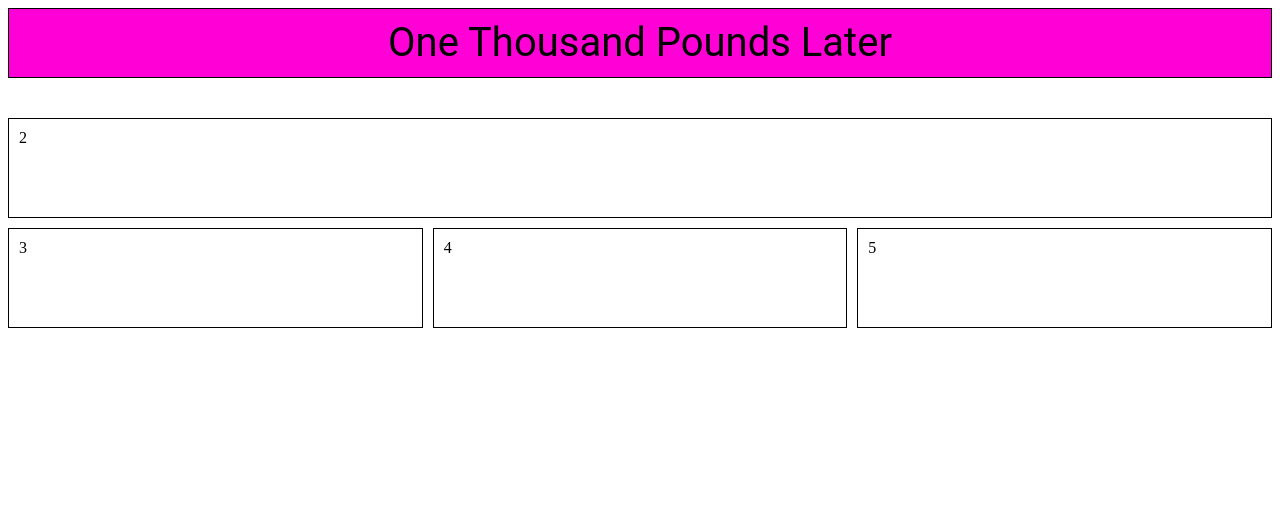
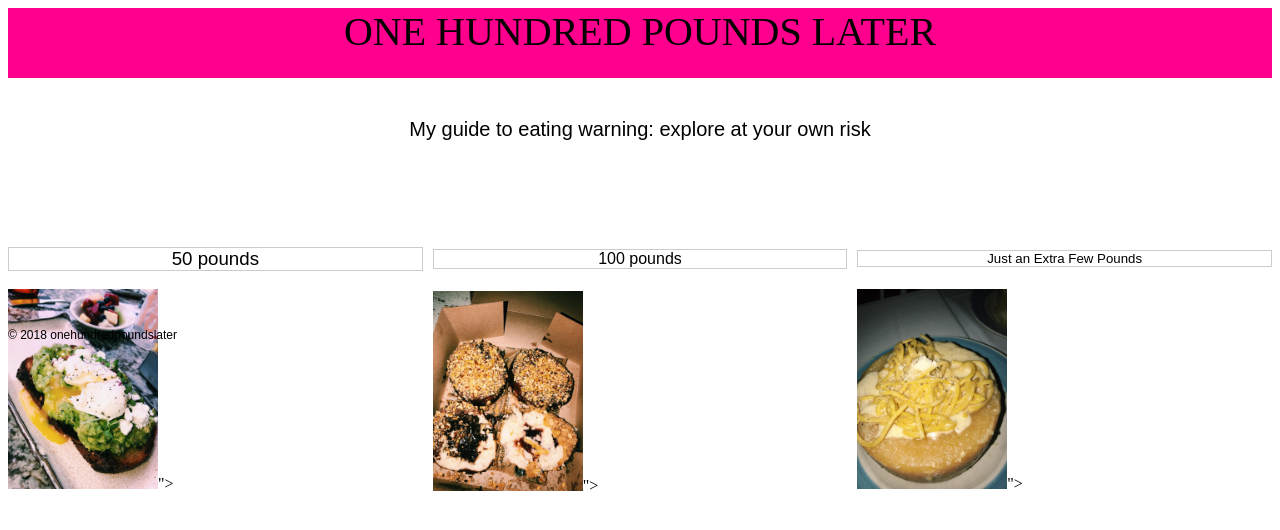
Before and after one commit to ashleycosette/weblab, a PHP site: page /homework/layout-assignment in a window 1280 px wide. Shown: the top 530 px of the page. Run offline with PHP 8.4, Linux system fonts and the light colour scheme.

Commit message:
layout assignment update

```diff
--- a/homework/layout-assignment/css/master.css
+++ b/homework/layout-assignment/css/master.css
@@ -1,8 +1,3 @@
-.container * {
-    background: rgb(255, 255, 255);
-    padding: 10px;
-    border: 1px solid black;
-}
 
 .container {
   display: grid;
@@ -20,16 +15,31 @@
 
 .header {
   grid-area: header;
-  background: rgb(255, 0, 214);
+  background: rgb(255, 0, 142);
   color: rgb(0, 0, 0);
-  font-family: 'Roboto', sans-serif;
+  font-family: 'Raleway';
   font-size: 40px;
   text-align: center;
   margin-bottom: 30px;
 }
 
+
 .content {
   grid-area: content;
+  font-family: museo-sans, sans-serif;
+  font-style: normal;
+  font-weight: 100;
+  text-align: center;
+  font-size: 20px;
+
+}
+
+.tab, h3, h4, h5{
+  font-family: museo-sans, sans-serif;
+  font-style: normal;
+  font-weight: 100;
+  text-align: center;
+  border: 1px solid #ccc;
 }
 
 .tab1 {
@@ -42,6 +52,14 @@
 
 .tab3 {
   grid-area: tab3;
+}
+
+
+.footer {
+  font-family: museo-sans, sans-serif;
+  font-style: normal;
+  font-weight: 100;
+  font-size: 12px;
 }
 
 /* tablets */
--- a/homework/layout-assignment/index.html
+++ b/homework/layout-assignment/index.html
@@ -3,19 +3,34 @@
   <head>
     <meta charset="utf-8">
     <link rel="stylesheet" href="css/master.css">
-    <title>One Thousand Pounds Later</title>
+    <title>One Hundred Pounds Later</title>
   </head>
   <body>
 <main class="container">
-  <header class="header">One Thousand Pounds Later</header>
+  <header class="header">ONE HUNDRED POUNDS LATER</header>
 
-  <div class="content">2</div>
+  <div class="content">My guide to eating warning: explore at your own risk </div>
 
-    <div class="tab1 tab">3</div>
-    <div class="tab2 tab">4</div>
-    <div class="tab3">5</div>
+    <div class="tab1">
+      <h3>50 pounds</h3>
+      <img src="images/toast.jpg" alt="width="300" height="200">">
+    </div>
+
+    <div class="tab2">
+    <h4>100 pounds</h4>
+    <img src="images/dessert.jpg" alt="width="300" height="200">">
+  </div>
+
+    <div class="tab3">
+      <h5>Just an Extra Few Pounds</h5>
+      <img src="images/pasta.jpg" alt="width="300" height="200">">
+    </div>
+
 </main>
 
+ <footer class="footer">
+  © 2018 onehundredpoundslater
+</footer>
 
   </body>
 </html>
```
Also changed, not shown: homework/layout-assignment/images/dessert.jpg (added), homework/layout-assignment/images/pasta.jpg (added), homework/layout-assignment/images/toast.jpg (added), 3 other files.
